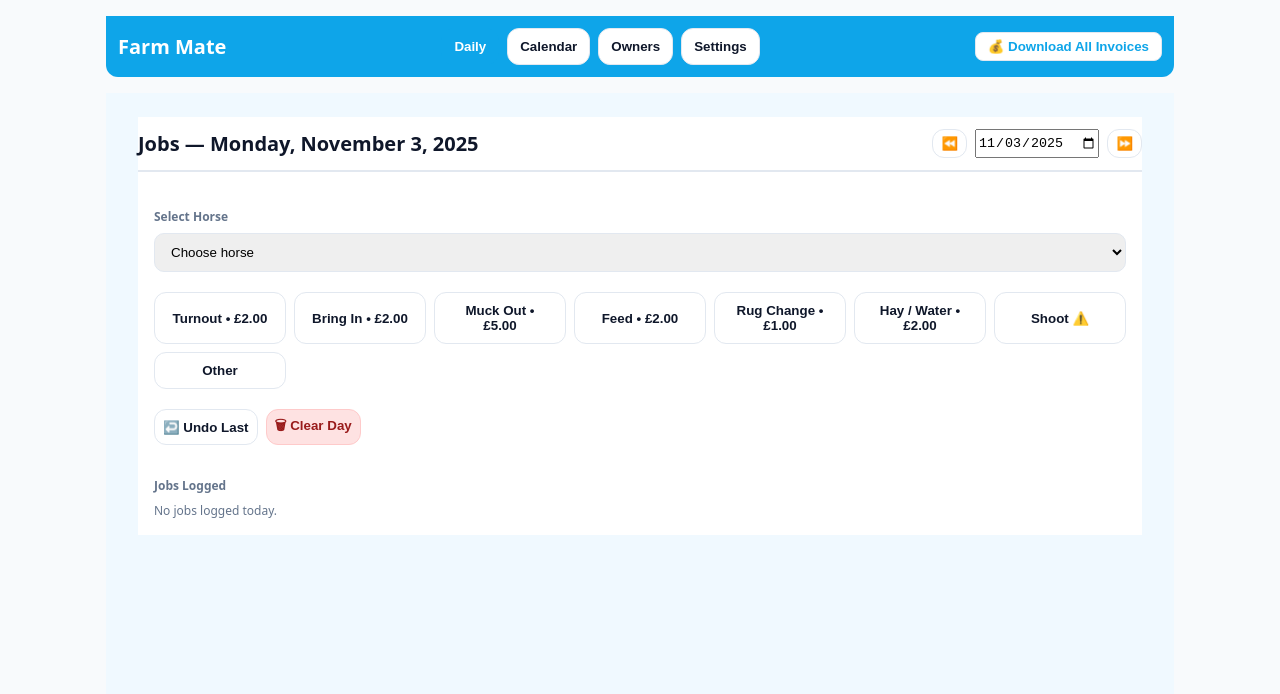
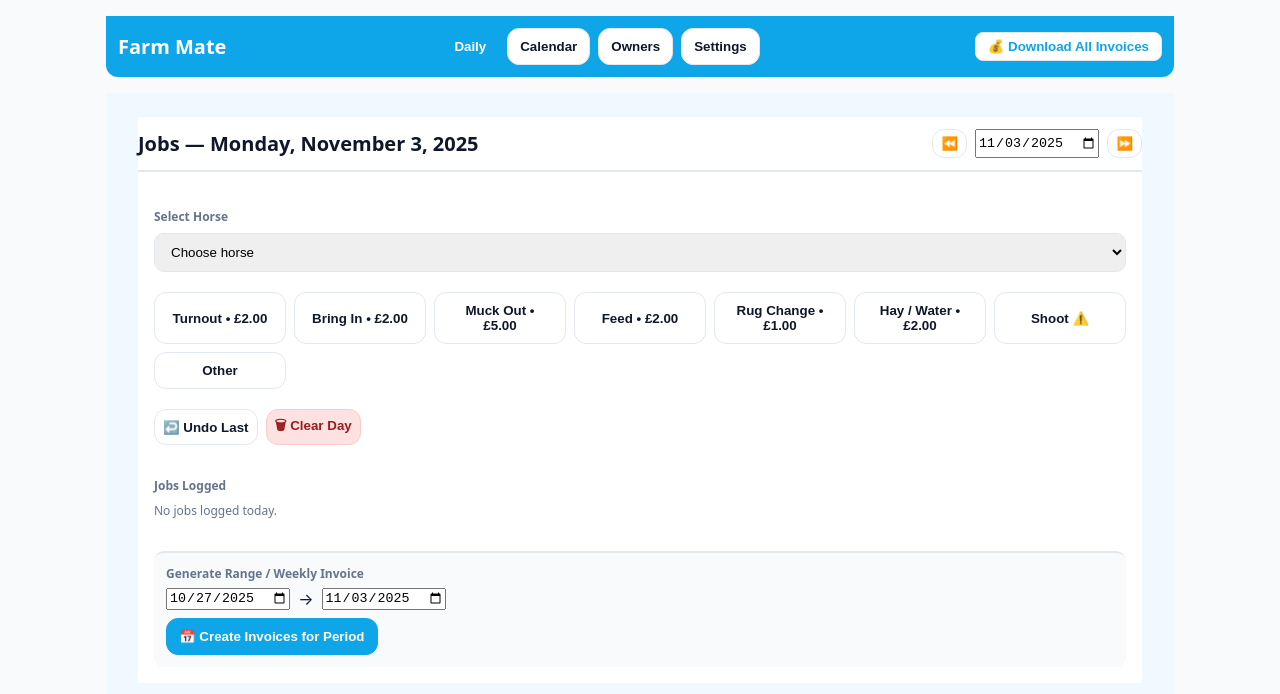
Before and after one commit to RapiDic3/farm-mate, a React (Vite) app: page / in a window 1280 px wide. Shown: the top 694 px of the page. Built offline with nearby package versions, Linux system fonts and the light colour scheme; the HTML template or start-up script is replaced by a standard one.

Commit message:
Update App.jsx

```diff
--- a/src/App.jsx
+++ b/src/App.jsx
@@ -516,6 +516,11 @@ const DayModal = ({ iso, onClose }) => {
   const todayLogs = logs.filter((l) => l.ts.slice(0, 10) === selectedDate);
   const todayTotal = todayLogs.reduce((s, x) => s + Number(x.price || 0), 0);
 
+  // === WEEKLY / RANGE INVOICE FEATURE ===
+  const [fromDate, setFromDate] = useState(addDays(selectedDate, -7));
+  const [toDate, setToDate] = useState(selectedDate);
+
+  // Create invoice for current selectedDate (same as before)
   const makeInvoice = () => {
     if (!todayLogs.length) return alert("No jobs to invoice.");
 
@@ -541,6 +546,41 @@ const DayModal = ({ iso, onClose }) => {
     alert("✅ Invoice created! Scroll down to view or screenshot.");
   };
 
+  // ✅ NEW: Weekly / Custom Range Invoicing
+  const makeRangeInvoices = () => {
+    const start = new Date(fromDate);
+    const end = new Date(toDate);
+
+    const rangeLogs = logs.filter((l) => {
+      const d = new Date(l.ts);
+      return d >= start && d <= end && !l.paid;
+    });
+
+    if (!rangeLogs.length) return alert("No unbilled jobs found in this range.");
+
+    const byOwner = {};
+    rangeLogs.forEach((l) => {
+      const h = horseMap[l.horseId];
+      const o = h ? ownerMap[h.ownerId] : null;
+      if (!o) return;
+      if (!byOwner[o.name]) byOwner[o.name] = [];
+      byOwner[o.name].push({ ...l, horse: h?.name });
+    });
+
+    const newInvoices = Object.entries(byOwner).map(([owner, items]) => ({
+      id: uid(),
+      date: todayISO(),
+      owner,
+      items,
+      total: items.reduce((sum, x) => sum + Number(x.price || 0), 0),
+      paid: false,
+      range: `${fmtDate(fromDate)} → ${fmtDate(toDate)}`,
+    }));
+
+    setInvoices((prev) => [...newInvoices, ...prev]);
+    alert(`✅ Created ${newInvoices.length} invoice(s) for this period.`);
+  };
+
   const markInvoicePaid = (id) => {
     const inv = invoices.find((i) => i.id === id);
     if (!inv) return;
@@ -556,6 +596,7 @@ const DayModal = ({ iso, onClose }) => {
     );
   };
 
+  // === UI ===
   return (
     <div
       className="daily-view"
@@ -611,7 +652,6 @@ const DayModal = ({ iso, onClose }) => {
           </div>
         </div>
 
-          {/* Two-column layout */}
         {/* Single-column layout */}
         <div
           className="content"
@@ -649,7 +689,11 @@ const DayModal = ({ iso, onClose }) => {
               }}
             >
               {jobs.map((j) => (
-        <button key={j.key} className="btn" onClick={() => logJob(activeHorseId, j)}>
+                <button
+                  key={j.key}
+                  className="btn"
+                  onClick={() => logJob(activeHorseId, j)}
+                >
                   {j.label}
                   {j.price ? ` • ${GBP.format(j.price)}` : ""}
                 </button>
@@ -693,7 +737,10 @@ const DayModal = ({ iso, onClose }) => {
                   </div>
                   <div className="hstack">
                     <div className="badge">{GBP.format(l.price)}</div>
-            <button className="btn sm danger" onClick={() => removeLog(l.id)}>
+                    <button
+                      className="btn sm danger"
+                      onClick={() => removeLog(l.id)}
+                    >
                       🗑
                     </button>
                   </div>
@@ -716,15 +763,48 @@ const DayModal = ({ iso, onClose }) => {
               </>
             )}
           </div>
+
+          {/* ✅ RANGE INVOICE BOX */}
+          <div
+            style={{
+              borderTop: "2px solid #e2e8f0",
+              paddingTop: "12px",
+              background: "#f9fafb",
+              borderRadius: "10px",
+              padding: "12px",
+            }}
+          >
+            <div
+              className="muted small"
+              style={{ fontWeight: 700, marginBottom: "6px" }}
+            >
+              Generate Range / Weekly Invoice
+            </div>
+            <div className="hstack" style={{ gap: "8px", marginBottom: "8px" }}>
+              <input
+                type="date"
+                value={fromDate}
+                onChange={(e) => setFromDate(e.target.value)}
+              />
+              <span>→</span>
+              <input
+                type="date"
+                value={toDate}
+                onChange={(e) => setToDate(e.target.value)}
+              />
+            </div>
+            <button className="btn primary" onClick={makeRangeInvoices}>
+              📅 Create Invoices for Period
+            </button>
           </div>
 
-{/* INVOICES BOX AT BOTTOM */}
+          {/* INVOICES BOX */}
           {invoices.length > 0 && (
             <div
               style={{
                 borderTop: "2px solid #e2e8f0",
-      marginTop: "30px",
-      paddingTop: "20px",
+                marginTop: "20px",
+                paddingTop: "10px",
                 background: "#fff",
                 borderRadius: "12px",
                 padding: "16px",
@@ -758,7 +838,8 @@ const DayModal = ({ iso, onClose }) => {
                     }}
                   >
                     <span>
-            {inv.owner} — {fmtDate(inv.date)}
+                      {inv.owner} —{" "}
+                      {inv.range ? inv.range : fmtDate(inv.date)}
                     </span>
                     <span>{inv.paid ? "✅ Paid" : "🧾 Unpaid"}</span>
                   </div>
@@ -802,11 +883,12 @@ const DayModal = ({ iso, onClose }) => {
               ))}
             </div>
           )}
-
+        </div>
       </section>
     </div>
   );
 };
+
 
   // ── OwnersView (unchanged)
   const OwnersView = () => {
```
Lines whose indentation alone changed are shown as unchanged.
